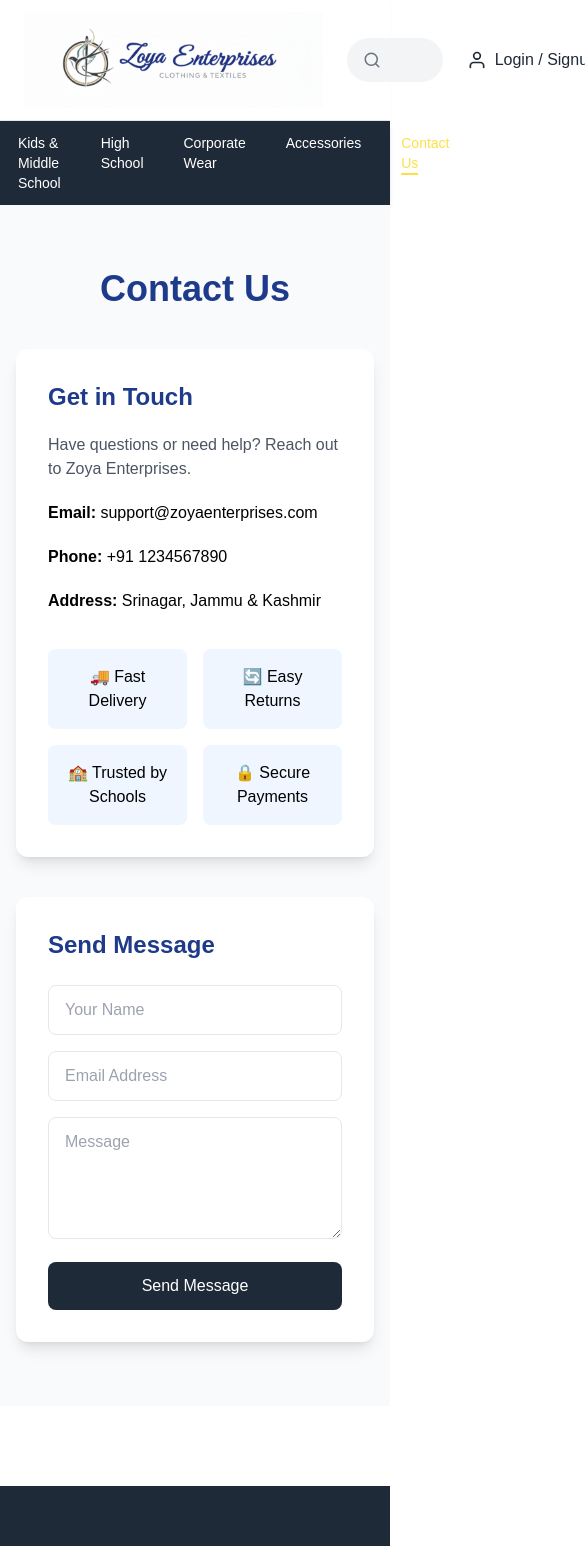
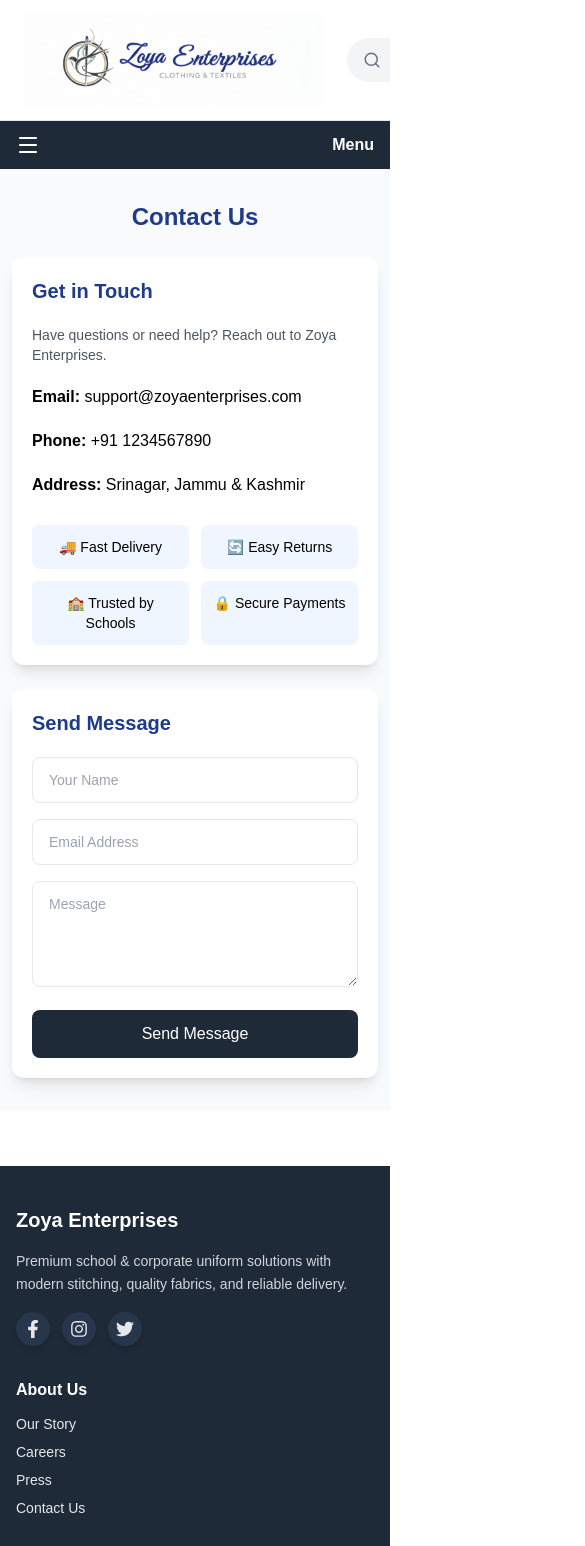
Before and after one commit to saniya-dogra/zoya-enterprises, a React (Create React App) app in the folder client/: page /contact in a window 390 px wide. Shown: the top 1546 px of the page, 585 px wide, since content can reach past the window. Built offline with nearby package versions, Linux system fonts and the light colour scheme; a web font is replaced by a local one.

Commit message:
Add phone layout changes

```diff
--- a/client/src/components/Footer.jsx
+++ b/client/src/components/Footer.jsx
@@ -9,14 +9,14 @@
   ];
 
   return (
-    <footer className="relative mt-20 bg-[#1f2a38] text-gray-200">
+    <footer className="relative mt-14 md:mt-20 bg-[#1f2a38] text-gray-200">
 
       {/* MAIN FOOTER */}
-      <div className="max-w-7xl mx-auto px-6 py-14 grid md:grid-cols-5 gap-10">
+      <div className="max-w-7xl mx-auto px-4 sm:px-6 py-10 md:py-14 grid grid-cols-1 sm:grid-cols-2 md:grid-cols-5 gap-8 md:gap-10">
 
         {/* BRAND */}
         <div className="space-y-4">
-          <h2 className="text-2xl font-bold text-white">
+          <h2 className="text-xl md:text-2xl font-bold text-white">
             Zoya Enterprises
           </h2>
 
@@ -26,7 +26,7 @@
           </p>
 
           {/* Social Icons */}
-          <div className="flex gap-4 text-lg mt-4">
+          <div className="flex gap-3 text-lg mt-4">
             {socialLinks.map(({ icon: Icon, link }, i) => (
               <a
                 key={i}
@@ -73,7 +73,7 @@
               {section.items.map((item, i) => (
                 <li
                   key={i}
-                  className="cursor-pointer hover:text-blue-400 hover:translate-x-2 transition duration-300"
+                  className="cursor-pointer hover:text-blue-400 hover:translate-x-1 transition duration-300"
                 >
                   {item}
                 </li>
@@ -98,7 +98,6 @@
             <FiMapPin /> Srinagar, J&K, India
           </p>
 
-          {/* WhatsApp */}
           <a
             href="https://wa.me/91XXXXXXXXXX"
             target="_blank"
@@ -111,7 +110,7 @@
       </div>
 
       {/* TRUST STRIP */}
-      <div className="bg-[#27364a] grid md:grid-cols-4 text-center text-sm">
+      <div className="bg-[#27364a] grid grid-cols-2 md:grid-cols-4 text-center text-sm">
         {[
           "Secure Payments",
           "Easy Returns",
@@ -120,7 +119,7 @@
         ].map((text, i) => (
           <div
             key={i}
-            className="py-4 border-t border-gray-600 hover:bg-[#32465e] transition duration-300 cursor-default"
+            className="py-3 md:py-4 border-t border-gray-600 hover:bg-[#32465e] transition duration-300 cursor-default"
           >
             {text}
           </div>
@@ -128,7 +127,7 @@
       </div>
 
       {/* COPYRIGHT */}
-      <div className="text-center text-sm py-4 border-t border-gray-600">
+      <div className="text-center text-xs md:text-sm py-4 border-t border-gray-600">
         © {new Date().getFullYear()} Zoya Enterprises — All Rights Reserved
       </div>
     </footer>
--- a/client/src/components/Navbar.jsx
+++ b/client/src/components/Navbar.jsx
@@ -1,4 +1,6 @@
 import { NavLink } from "react-router-dom";
+import { useState } from "react";
+import { Menu, X } from "lucide-react";
 
 const links = [
   { name: "Home", path: "/" },
@@ -10,11 +12,23 @@
 ];
 
 export default function Navbar() {
+  const [open, setOpen] = useState(false);
+
   return (
     <nav className="bg-[#1f2a38] shadow-md">
-      <div className="max-w-7xl mx-auto px-6">
-        <ul className="flex justify-center gap-10 text-white text-sm font-medium py-3">
+      <div className="max-w-7xl mx-auto px-4">
 
+        {/* TOP BAR */}
+        <div className="flex items-center justify-between py-3 md:hidden">
+          <button onClick={() => setOpen(!open)} className="text-white">
+            {open ? <X size={24} /> : <Menu size={24} />}
+          </button>
+
+          <span className="text-white font-semibold">Menu</span>
+        </div>
+
+        {/* DESKTOP MENU */}
+        <ul className="hidden md:flex justify-center gap-10 text-white text-sm font-medium py-3">
           {links.map((link) => (
             <li key={link.name}>
               <NavLink
@@ -23,17 +37,35 @@
                   `relative hover:text-yellow-300 transition
                    after:absolute after:left-0 after:-bottom-1
                    after:h-[2px] after:bg-yellow-300 after:transition-all
-                   ${isActive
-                     ? "text-yellow-300 after:w-full"
-                     : "after:w-0 hover:after:w-full"}`
+                   ${
+                     isActive
+                       ? "text-yellow-300 after:w-full"
+                       : "after:w-0 hover:after:w-full"
+                   }`
                 }
               >
                 {link.name}
               </NavLink>
             </li>
           ))}
+        </ul>
 
-        </ul>
+        {/* MOBILE MENU */}
+        {open && (
+          <ul className="md:hidden flex flex-col gap-3 text-white text-sm font-medium pb-4">
+            {links.map((link) => (
+              <li key={link.name}>
+                <NavLink
+                  to={link.path}
+                  onClick={() => setOpen(false)}
+                  className="block py-2 px-2 rounded hover:bg-[#2b3a4c]"
+                >
+                  {link.name}
+                </NavLink>
+              </li>
+            ))}
+          </ul>
+        )}
       </div>
     </nav>
   );
--- a/client/src/index.css
+++ b/client/src/index.css
@@ -1,6 +1,43 @@
 @tailwind base;
 @tailwind components;
 @tailwind utilities;
+
+/* ===== GLOBAL RESPONSIVE FIXES ===== */
+
+* {
+  box-sizing: border-box;
+}
+
+html,
+body {
+  margin: 0;
+  padding: 0;
+  overflow-x: hidden;
+  width: 100%;
+}
+
+/* Prevent images from breaking layout */
+img {
+  max-width: 100%;
+  height: auto;
+  display: block;
+}
+
+/* Prevent long text overflow */
+p,
+h1,
+h2,
+h3,
+h4,
+h5,
+h6 {
+  word-wrap: break-word;
+}
+
+/* Smooth scrolling */
+html {
+  scroll-behavior: smooth;
+}
 
 @layer components {
   .footerTitle {
--- a/client/src/pages/Contact.jsx
+++ b/client/src/pages/Contact.jsx
@@ -1,62 +1,54 @@
 function Contact() {
   return (
-    <div className="bg-slate-50 min-h-screen px-4 md:px-10 py-16">
+    <div className="bg-slate-50 min-h-screen px-3 sm:px-4 md:px-10 py-8 md:py-16">
 
       <div className="max-w-6xl mx-auto">
 
         {/* Page Title */}
-        <h1 className="text-4xl font-bold text-blue-900 mb-10 text-center">
+        <h1 className="text-2xl md:text-4xl font-bold text-blue-900 mb-6 md:mb-10 text-center">
           Contact Us
         </h1>
 
         {/* Two Column Layout */}
-        <div className="grid md:grid-cols-2 gap-10">
+        <div className="grid grid-cols-1 md:grid-cols-2 gap-6 md:gap-10">
 
           {/* LEFT — CONTACT INFO */}
-          <div className="bg-white p-8 rounded-xl shadow-lg space-y-5">
-            <h2 className="text-2xl font-bold text-blue-900">
+          <div className="bg-white p-5 md:p-8 rounded-xl shadow-lg space-y-5">
+            <h2 className="text-xl md:text-2xl font-bold text-blue-900">
               Get in Touch
             </h2>
 
-            <p className="text-gray-600">
+            <p className="text-gray-600 text-sm md:text-base">
               Have questions or need help? Reach out to Zoya Enterprises.
             </p>
 
-            <div>
-              <strong>Email:</strong> support@zoyaenterprises.com
-            </div>
-
-            <div>
-              <strong>Phone:</strong> +91 1234567890
-            </div>
-
-            <div>
-              <strong>Address:</strong> Srinagar, Jammu & Kashmir
-            </div>
+            <div><strong>Email:</strong> support@zoyaenterprises.com</div>
+            <div><strong>Phone:</strong> +91 1234567890</div>
+            <div><strong>Address:</strong> Srinagar, Jammu & Kashmir</div>
 
             {/* Extra info blocks */}
-            <div className="grid grid-cols-2 gap-4 pt-4">
-              <div className="bg-blue-50 p-4 rounded-lg text-center">
+            <div className="grid grid-cols-2 gap-3 pt-2">
+              <div className="bg-blue-50 p-3 md:p-4 rounded-lg text-center text-sm md:text-base">
                 🚚 Fast Delivery
               </div>
 
-              <div className="bg-blue-50 p-4 rounded-lg text-center">
+              <div className="bg-blue-50 p-3 md:p-4 rounded-lg text-center text-sm md:text-base">
                 🔄 Easy Returns
               </div>
 
-              <div className="bg-blue-50 p-4 rounded-lg text-center">
+              <div className="bg-blue-50 p-3 md:p-4 rounded-lg text-center text-sm md:text-base">
                 🏫 Trusted by Schools
               </div>
 
-              <div className="bg-blue-50 p-4 rounded-lg text-center">
+              <div className="bg-blue-50 p-3 md:p-4 rounded-lg text-center text-sm md:text-base">
                 🔒 Secure Payments
               </div>
             </div>
           </div>
 
           {/* RIGHT — CONTACT FORM */}
-          <div className="bg-white p-8 rounded-xl shadow-lg">
-            <h2 className="text-2xl font-bold text-blue-900 mb-6">
+          <div className="bg-white p-5 md:p-8 rounded-xl shadow-lg">
+            <h2 className="text-xl md:text-2xl font-bold text-blue-900 mb-5 md:mb-6">
               Send Message
             </h2>
 
@@ -64,19 +56,19 @@
               <input
                 type="text"
                 placeholder="Your Name"
-                className="w-full border rounded-lg px-4 py-3"
+                className="w-full border rounded-lg px-4 py-3 text-sm md:text-base"
               />
 
               <input
                 type="email"
                 placeholder="Email Address"
-                className="w-full border rounded-lg px-4 py-3"
+                className="w-full border rounded-lg px-4 py-3 text-sm md:text-base"
               />
 
               <textarea
                 rows="4"
                 placeholder="Message"
-                className="w-full border rounded-lg px-4 py-3"
+                className="w-full border rounded-lg px-4 py-3 text-sm md:text-base"
               />
 
               <button
--- a/client/src/pages/Home.jsx
+++ b/client/src/pages/Home.jsx
@@ -33,15 +33,18 @@
 
  return (
   <div className="bg-softwhite">
+
+    {/* Hero Slider */}
     <HeroSlider />
 
     {/* Categories Section */}
-      <section className="max-w-7xl mx-auto px-6 py-16">
-  <h2 className="text-3xl font-bold text-center mb-12">
+    <section className="max-w-7xl mx-auto px-4 sm:px-6 py-10 md:py-16">
+
+      <h2 className="text-2xl md:text-3xl font-bold text-center mb-8 md:mb-12">
         Shop by Category
       </h2>
 
-  <div className="grid grid-cols-1 sm:grid-cols-2 lg:grid-cols-4 gap-8">
+      <div className="grid grid-cols-2 md:grid-cols-4 gap-4 md:gap-8">
         {categories.map((cat, index) => (
           <CategoryCard
             key={index}
@@ -51,8 +54,8 @@
           />
         ))}
       </div>
+
     </section>
-
   </div>
   );
 }
--- /dev/null
+++ b/package.json
@@ -0,0 +1,5 @@
+{
+  "dependencies": {
+    "lucide-react": "^0.575.0"
+  }
+}
```
Also changed, not shown: client/src/pages/Category.jsx (+8 -8 lines), 1 other file (tests, documents, lock files or other folders). Lines whose indentation alone changed are shown as unchanged.
